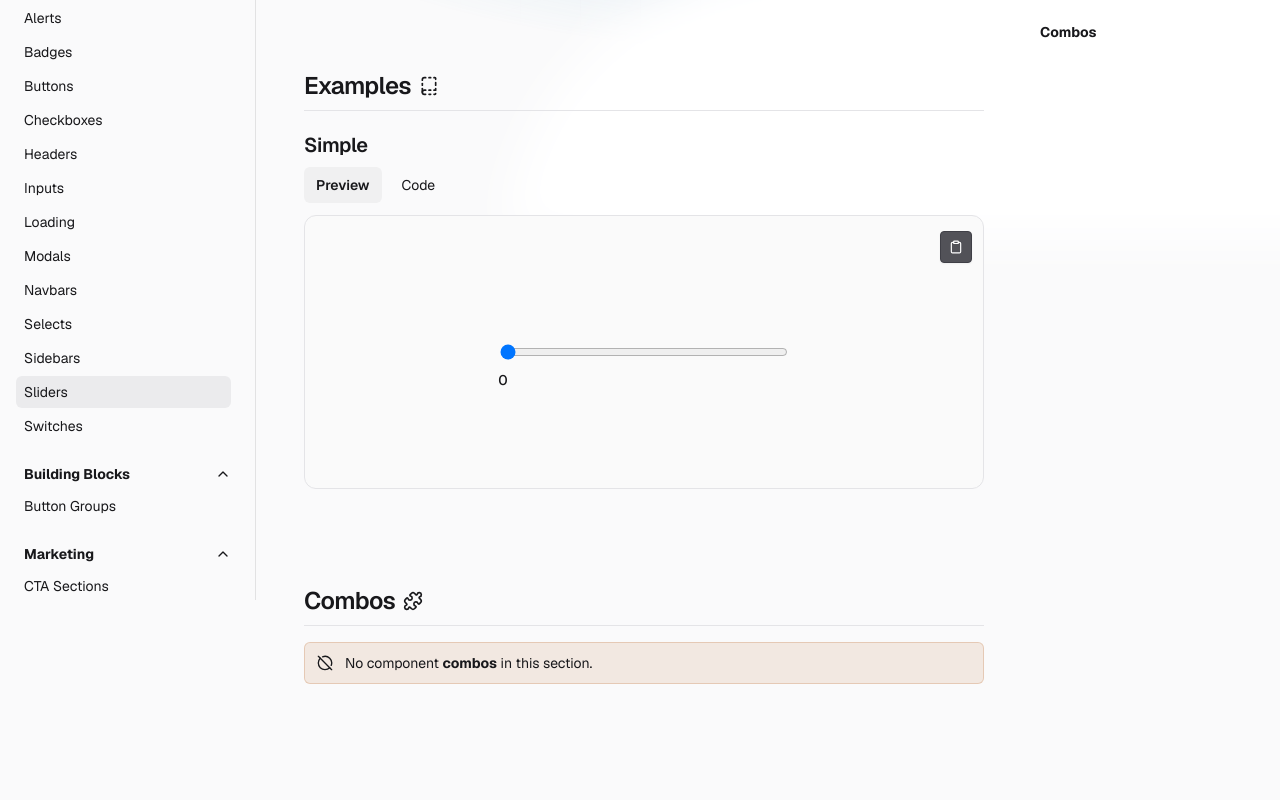
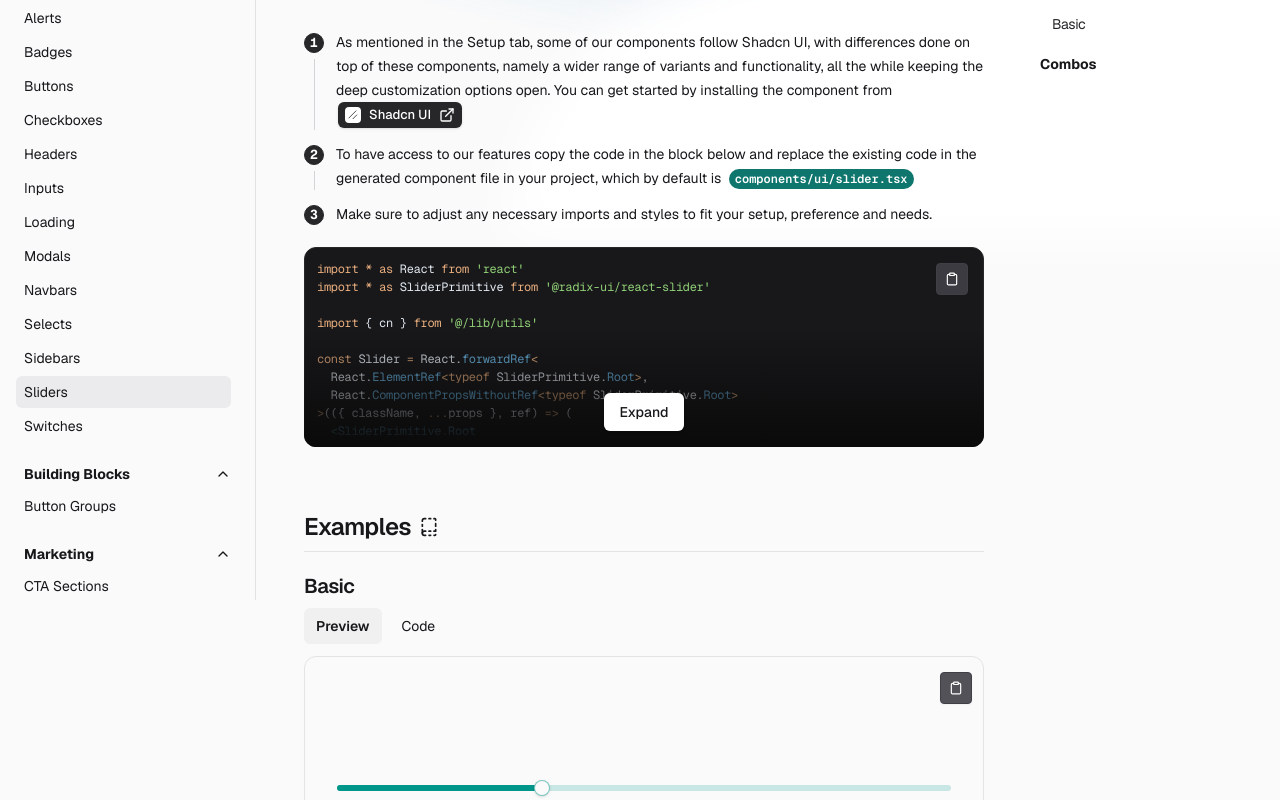
Before and after one commit to kiko-g/bagger-ui, a Next.js app: page /application-ui/sliders in a window 1280 px wide. Shown: the part 200-1000 px from the top of the page. Built offline with nearby package versions, Linux system fonts and the light colour scheme.

Commit message:
slider + change to zinc

```diff
--- a/package.json
+++ b/package.json
@@ -18,6 +18,7 @@
     "@radix-ui/react-dropdown-menu": "^2.1.2",
     "@radix-ui/react-popover": "^1.1.2",
     "@radix-ui/react-scroll-area": "^1.2.2",
+    "@radix-ui/react-slider": "^1.2.2",
     "@radix-ui/react-slot": "^1.1.0",
     "@tailwindcss/forms": "^0.5.7",
     "@tailwindcss/typography": "^0.5.14",
--- a/src/app/application-ui/sliders/page.tsx
+++ b/src/app/application-ui/sliders/page.tsx
@@ -1,6 +1,9 @@
 import React from 'react'
 import { ComponentTypePage } from '@/components/ComponentTypePage'
-import { SliderSimple } from '@/components/showcase/application-ui/sliders'
+
+import { SlidersSample } from '@/components/showcase/application-ui/sliders/sample/SlidersSample'
+
+import { SliderBasic } from '@/components/showcase/application-ui/sliders/SliderBasic'
 
 export default function Sliders() {
   const base = 'application-ui/sliders'
@@ -8,11 +11,19 @@ export default function Sliders() {
   return (
     <ComponentTypePage
       title="Sliders"
+      sample={{
+        nodes: [
+          {
+            item: 'Setup',
+            component: <SlidersSample />,
+          },
+        ],
+      }}
       examples={[
         {
-          name: 'Simple',
-          path: `${base}/SliderSimple.tsx`,
-          component: <SliderSimple />,
+          name: 'Basic',
+          path: `${base}/SliderBasic.tsx`,
+          component: <SliderBasic />,
         },
       ]}
     />
--- /dev/null
+++ b/src/components/showcase/application-ui/sliders/SliderBasic.tsx
@@ -0,0 +1,7 @@
+'use client'
+
+import { Slider } from '@/components/ui/slider'
+
+export function SliderBasic() {
+  return <Slider defaultValue={[33]} max={100} step={1} />
+}
--- a/src/components/showcase/application-ui/sliders/index.ts
+++ /dev/null
@@ -1,3 +0,0 @@
-import { SliderSimple } from './SliderSimple'
-
-export { SliderSimple }
--- /dev/null
+++ b/src/components/showcase/application-ui/sliders/sample/SlidersSample.tsx
@@ -0,0 +1,5 @@
+import { ComponentSample } from '@/components/ComponentSample'
+
+export function SlidersSample() {
+  return <ComponentSample name="slider" />
+}
--- a/src/components/ui/alert.tsx
+++ b/src/components/ui/alert.tsx
@@ -5,11 +5,11 @@ import { cn } from '@/lib/utils'
 import { X } from 'lucide-react'
 
 const alertVariants = cva(
-  'relative w-full rounded-lg border border-gray-300 p-4 [&>svg~*]:pl-7 [&>svg+div]:translate-y-[-3px] [&>svg]:absolute [&>svg]:left-4 [&>svg]:top-4 [&>svg]:text-gray-950 dark:border-gray-700 dark:[&>svg]:text-gray-50',
+  'relative w-full rounded-lg border border-zinc-300 p-4 [&>svg~*]:pl-7 [&>svg+div]:translate-y-[-3px] [&>svg]:absolute [&>svg]:left-4 [&>svg]:top-4 [&>svg]:text-zinc-950 dark:border-zinc-700 dark:[&>svg]:text-zinc-50',
   {
     variants: {
       variant: {
-        default: 'bg-gray-400/5 text-gray-950 dark:bg-gray-700/20 dark:text-gray-50',
+        default: 'bg-zinc-400/5 text-zinc-950 dark:bg-zinc-700/20 dark:text-zinc-50',
         destructive:
           'border-rose-600/50 bg-rose-600/5 text-rose-600 dark:border-rose-600 [&>svg]:text-rose-600 dark:border-rose-900/50 dark:bg-rose-900/20 dark:text-rose-50 dark:dark:border-rose-900 dark:[&>svg]:text-rose-50',
         info: 'border-sky-600/50 bg-sky-600/5 text-sky-600 dark:border-sky-600 [&>svg]:text-sky-600 dark:border-sky-900/50 dark:bg-sky-900/20 dark:text-sky-50 dark:dark:border-sky-900 dark:[&>svg]:text-sky-50',
--- a/src/components/ui/badge.tsx
+++ b/src/components/ui/badge.tsx
@@ -4,22 +4,22 @@ import { cva, type VariantProps } from 'class-variance-authority'
 import { cn } from '@/lib/utils'
 
 const badgeVariants = cva(
-  'inline-flex gap-1.5 items-center rounded-full border border-gray-200 px-2.5 py-0.5 text-xs font-semibold transition-colors focus:outline-none focus:ring-2 focus:ring-gray-950 focus:ring-offset-2 dark:border-gray-800 dark:focus:ring-gray-300 [&_span.bubble]:pointer-events-none [&_span.bubble]:size-2 [&_span.bubble]:rounded-full [&_svg]:pointer-events-none [&_svg]:size-3 [&_svg]:shrink-0',
+  'inline-flex gap-1.5 items-center rounded-full border border-zinc-200 px-2.5 py-0.5 text-xs font-semibold transition-colors focus:outline-none focus:ring-2 focus:ring-zinc-950 focus:ring-offset-2 dark:border-zinc-800 dark:focus:ring-zinc-300 [&_span.bubble]:pointer-events-none [&_span.bubble]:size-2 [&_span.bubble]:rounded-full [&_svg]:pointer-events-none [&_svg]:size-3 [&_svg]:shrink-0',
   {
     variants: {
       variant: {
         default:
-          'border-transparent bg-gray-900 text-gray-50 hover:bg-gray-900/80 dark:border-transparent dark:bg-gray-50 dark:text-gray-900 dark:hover:bg-gray-50/80 [&_span.bubble]:bg-gray-100 dark:[&_span.bubble]:bg-gray-800',
+          'border-transparent bg-zinc-900 text-zinc-50 hover:bg-zinc-900/80 dark:border-transparent dark:bg-zinc-50 dark:text-zinc-900 dark:hover:bg-zinc-50/80 [&_span.bubble]:bg-zinc-100 dark:[&_span.bubble]:bg-zinc-800',
         secondary:
-          'border-transparent bg-gray-200 text-gray-900 hover:bg-gray-200/80 dark:border-transparent dark:bg-gray-800 dark:text-gray-50 dark:hover:bg-gray-800/80 [&_span.bubble]:bg-gray-100 dark:[&_span.bubble]:bg-gray-800',
+          'border-transparent bg-zinc-200 text-zinc-900 hover:bg-zinc-200/80 dark:border-transparent dark:bg-zinc-800 dark:text-zinc-50 dark:hover:bg-zinc-800/80 [&_span.bubble]:bg-zinc-100 dark:[&_span.bubble]:bg-zinc-800',
         destructive:
-          'border-transparent bg-rose-600 text-gray-50 hover:bg-rose-600/80 dark:border-transparent dark:bg-rose-800 dark:text-gray-50 dark:hover:bg-rose-800/80 [&_span.bubble]:bg-rose-600',
+          'border-transparent bg-rose-600 text-zinc-50 hover:bg-rose-600/80 dark:border-transparent dark:bg-rose-800 dark:text-zinc-50 dark:hover:bg-rose-800/80 [&_span.bubble]:bg-rose-600',
         success:
-          'border-transparent bg-emerald-600 text-gray-50 hover:bg-emerald-600/80 dark:border-transparent dark:bg-emerald-800 dark:text-gray-50 dark:hover:bg-emerald-800/80 [&_span.bubble]:bg-emerald-600',
+          'border-transparent bg-emerald-600 text-zinc-50 hover:bg-emerald-600/80 dark:border-transparent dark:bg-emerald-800 dark:text-zinc-50 dark:hover:bg-emerald-800/80 [&_span.bubble]:bg-emerald-600',
         warning:
-          'border-transparent bg-yellow-600 text-gray-50 hover:bg-yellow-600/80 dark:border-transparent dark:bg-yellow-800 dark:text-gray-50 dark:hover:bg-yellow-800/80 [&_span.bubble]:bg-yellow-600',
+          'border-transparent bg-yellow-600 text-zinc-50 hover:bg-yellow-600/80 dark:border-transparent dark:bg-yellow-800 dark:text-zinc-50 dark:hover:bg-yellow-800/80 [&_span.bubble]:bg-yellow-600',
         outline:
-          'border-gray-300 text-gray-950 dark:border-gray-300 dark:text-gray-200 [&_span.bubble]:bg-gray-300 dark:[&_span.bubble]:bg-gray-800',
+          'border-zinc-300 text-zinc-950 dark:border-zinc-300 dark:text-zinc-200 [&_span.bubble]:bg-zinc-300 dark:[&_span.bubble]:bg-zinc-800',
         'outline-success':
           'border-emerald-600 bg-emerald-600/5 text-emerald-600 dark:border-emerald-800 dark:text-emerald-50 dark:bg-emerald-600/10 [&_span.bubble]:bg-emerald-500 dark:[&_span.bubble]:bg-emerald-600',
         'outline-destructive':
--- a/src/components/ui/checkbox.tsx
+++ b/src/components/ui/checkbox.tsx
@@ -22,7 +22,7 @@ const Checkbox = React.forwardRef<
     <CheckboxPrimitive.Root
       ref={ref}
       className={cn(
-        'peer size-4 shrink-0 rounded-sm border border-gray-900 ring-offset-white data-[state=checked]:bg-gray-900 data-[state=indeterminate]:bg-red-400 data-[state=checked]:text-gray-50 hover:opacity-80 focus-visible:outline-none focus-visible:ring-2 focus-visible:ring-gray-950 focus-visible:ring-offset-2 disabled:cursor-not-allowed disabled:opacity-50 dark:border-gray-50 dark:ring-offset-gray-950 dark:data-[state=checked]:bg-gray-50/90 dark:data-[state=checked]:text-gray-900 dark:focus-visible:ring-gray-300',
+        'peer size-4 shrink-0 rounded-sm border border-zinc-900 ring-offset-white data-[state=checked]:bg-zinc-900 data-[state=indeterminate]:bg-red-400 data-[state=checked]:text-zinc-50 hover:opacity-80 focus-visible:outline-none focus-visible:ring-2 focus-visible:ring-zinc-950 focus-visible:ring-offset-2 disabled:cursor-not-allowed disabled:opacity-50 dark:border-zinc-50 dark:ring-offset-zinc-950 dark:data-[state=checked]:bg-zinc-50/90 dark:data-[state=checked]:text-zinc-900 dark:focus-visible:ring-zinc-300',
         className,
       )}
       {...props}
--- a/src/components/ui/scroll-area.tsx
+++ b/src/components/ui/scroll-area.tsx
@@ -1,22 +1,16 @@
-"use client"
+'use client'
 
-import * as React from "react"
-import * as ScrollAreaPrimitive from "@radix-ui/react-scroll-area"
+import * as React from 'react'
+import * as ScrollAreaPrimitive from '@radix-ui/react-scroll-area'
 
-import { cn } from "@/lib/utils"
+import { cn } from '@/lib/utils'
 
 const ScrollArea = React.forwardRef<
   React.ElementRef<typeof ScrollAreaPrimitive.Root>,
   React.ComponentPropsWithoutRef<typeof ScrollAreaPrimitive.Root>
 >(({ className, children, ...props }, ref) => (
-  <ScrollAreaPrimitive.Root
-    ref={ref}
-    className={cn("relative overflow-hidden", className)}
-    {...props}
-  >
-    <ScrollAreaPrimitive.Viewport className="h-full w-full rounded-[inherit]">
-      {children}
-    </ScrollAreaPrimitive.Viewport>
+  <ScrollAreaPrimitive.Root ref={ref} className={cn('relative overflow-hidden', className)} {...props}>
+    <ScrollAreaPrimitive.Viewport className="h-full w-full rounded-[inherit]">{children}</ScrollAreaPrimitive.Viewport>
     <ScrollBar />
     <ScrollAreaPrimitive.Corner />
   </ScrollAreaPrimitive.Root>
@@ -26,21 +20,19 @@ ScrollArea.displayName = ScrollAreaPrimitive.Root.displayName
 const ScrollBar = React.forwardRef<
   React.ElementRef<typeof ScrollAreaPrimitive.ScrollAreaScrollbar>,
   React.ComponentPropsWithoutRef<typeof ScrollAreaPrimitive.ScrollAreaScrollbar>
->(({ className, orientation = "vertical", ...props }, ref) => (
+>(({ className, orientation = 'vertical', ...props }, ref) => (
   <ScrollAreaPrimitive.ScrollAreaScrollbar
     ref={ref}
     orientation={orientation}
     className={cn(
-      "flex touch-none select-none transition-colors",
-      orientation === "vertical" &&
-        "h-full w-2.5 border-l border-l-transparent p-[1px]",
-      orientation === "horizontal" &&
-        "h-2.5 flex-col border-t border-t-transparent p-[1px]",
-      className
+      'flex touch-none select-none transition-colors',
+      orientation === 'vertical' && 'h-full w-2.5 border-l border-l-transparent p-[1px]',
+      orientation === 'horizontal' && 'h-2.5 flex-col border-t border-t-transparent p-[1px]',
+      className,
     )}
     {...props}
   >
-    <ScrollAreaPrimitive.ScrollAreaThumb className="relative flex-1 rounded-full bg-gray-200 dark:bg-gray-800" />
+    <ScrollAreaPrimitive.ScrollAreaThumb className="relative flex-1 rounded-full bg-zinc-200 dark:bg-zinc-800" />
   </ScrollAreaPrimitive.ScrollAreaScrollbar>
 ))
 ScrollBar.displayName = ScrollAreaPrimitive.ScrollAreaScrollbar.displayName
--- /dev/null
+++ b/src/components/ui/slider.tsx
@@ -0,0 +1,25 @@
+'use client'
+
+import * as React from 'react'
+import * as SliderPrimitive from '@radix-ui/react-slider'
+
+import { cn } from '@/lib/utils'
+
+const Slider = React.forwardRef<
+  React.ElementRef<typeof SliderPrimitive.Root>,
+  React.ComponentPropsWithoutRef<typeof SliderPrimitive.Root>
+>(({ className, ...props }, ref) => (
+  <SliderPrimitive.Root
+    ref={ref}
+    className={cn('relative flex w-full touch-none select-none items-center', className)}
+    {...props}
+  >
+    <SliderPrimitive.Track className="bg-primary/20 relative h-1.5 w-full grow overflow-hidden rounded-full">
+      <SliderPrimitive.Range className="bg-primary absolute h-full" />
+    </SliderPrimitive.Track>
+    <SliderPrimitive.Thumb className="border-primary/50 focus-visible:ring-ring block h-4 w-4 rounded-full border bg-background shadow transition-colors focus-visible:outline-none focus-visible:ring-1 disabled:pointer-events-none disabled:opacity-50" />
+  </SliderPrimitive.Root>
+))
+Slider.displayName = SliderPrimitive.Root.displayName
+
+export { Slider }
--- a/tailwind.config.ts
+++ b/tailwind.config.ts
@@ -36,6 +36,9 @@ const config: Config = {
     typography: 'typographyStyles',
     extend: {
       colors: {
+        primary: {
+          DEFAULT: '#009689',
+        },
         background: 'var(--background-color)',
         slate: {
           '150': '#eaeef4',
```
Also changed, not shown: components.json, 1 other file (tests, documents, lock files or other folders).
